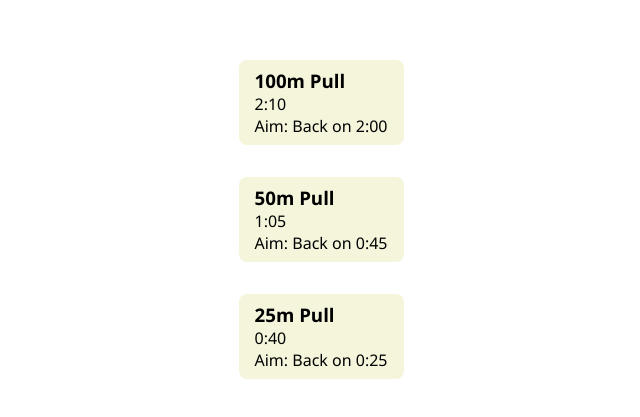
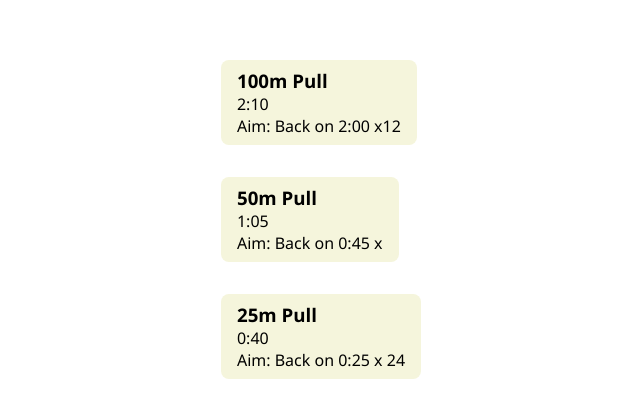
Before and after one commit to aloofist/swimset-countdown-loop, a plain HTML site: page index.html in a window 1280 px wide. Shown: the part 181-598 px from the top of the page, without its empty margins (319-959 px from the left). Drawn offline with Linux system fonts and the light colour scheme.

Commit message:
Update index.html

```diff
--- a/index.html
+++ b/index.html
@@ -11,7 +11,7 @@
         <div class="card">
             <h3>100m Pull</h3>
             <p>2:10</p>
-            <p>Aim: Back on 2:00</p>
+            <p>Aim: Back on 2:00 x12</p>
         </div>
     </a>
 
@@ -19,7 +19,7 @@
         <div class="card">
             <h3>50m Pull</h3>
             <p>1:05</p>
-            <p>Aim: Back on 0:45</p>
+            <p>Aim: Back on 0:45 x</p>
         </div>
     </a>
 
@@ -27,7 +27,7 @@
         <div class="card">
             <h3>25m Pull</h3>
             <p>0:40</p>
-            <p>Aim: Back on 0:25</p>
+            <p>Aim: Back on 0:25 x 24</p>
         </div>
     </a>
 </body>
```
